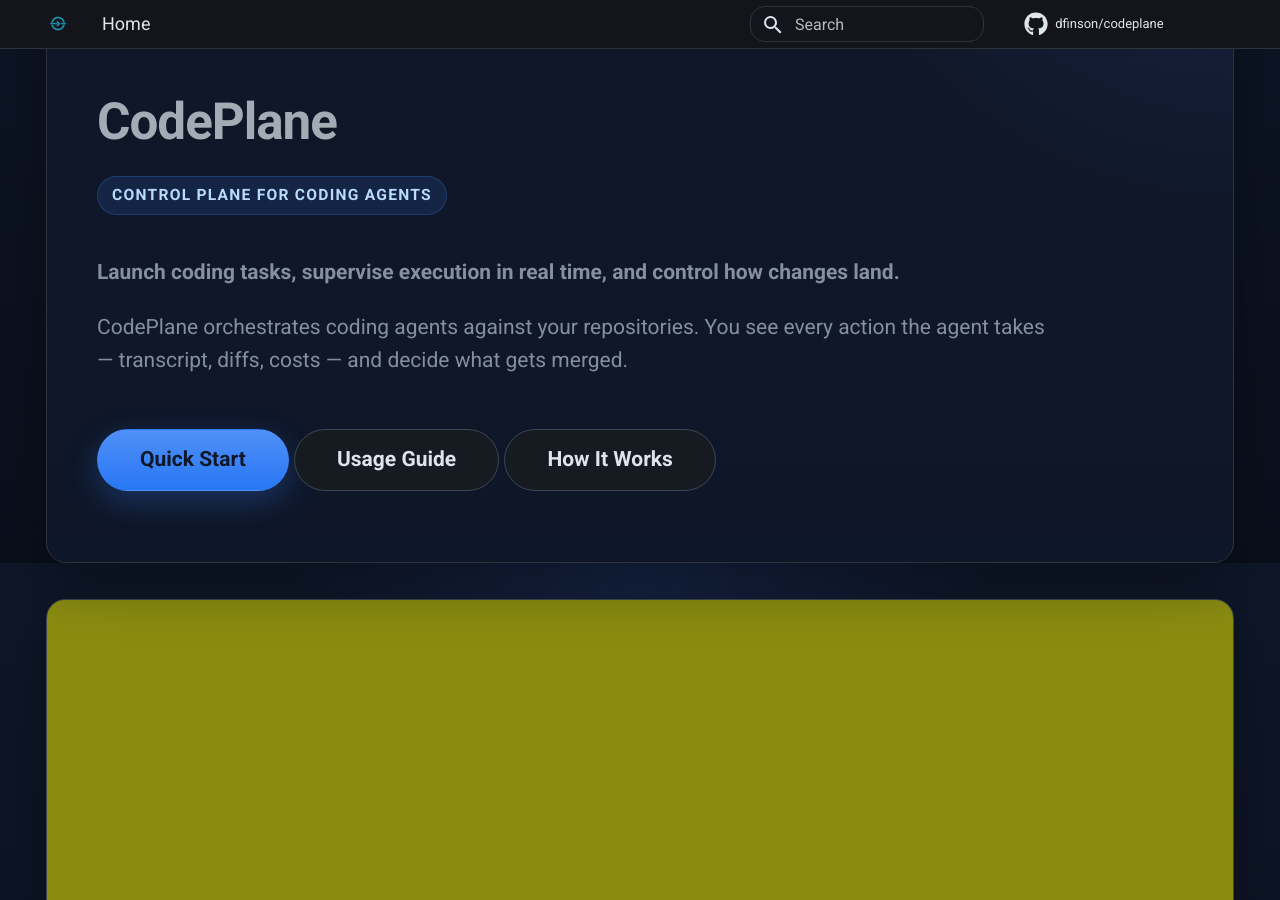
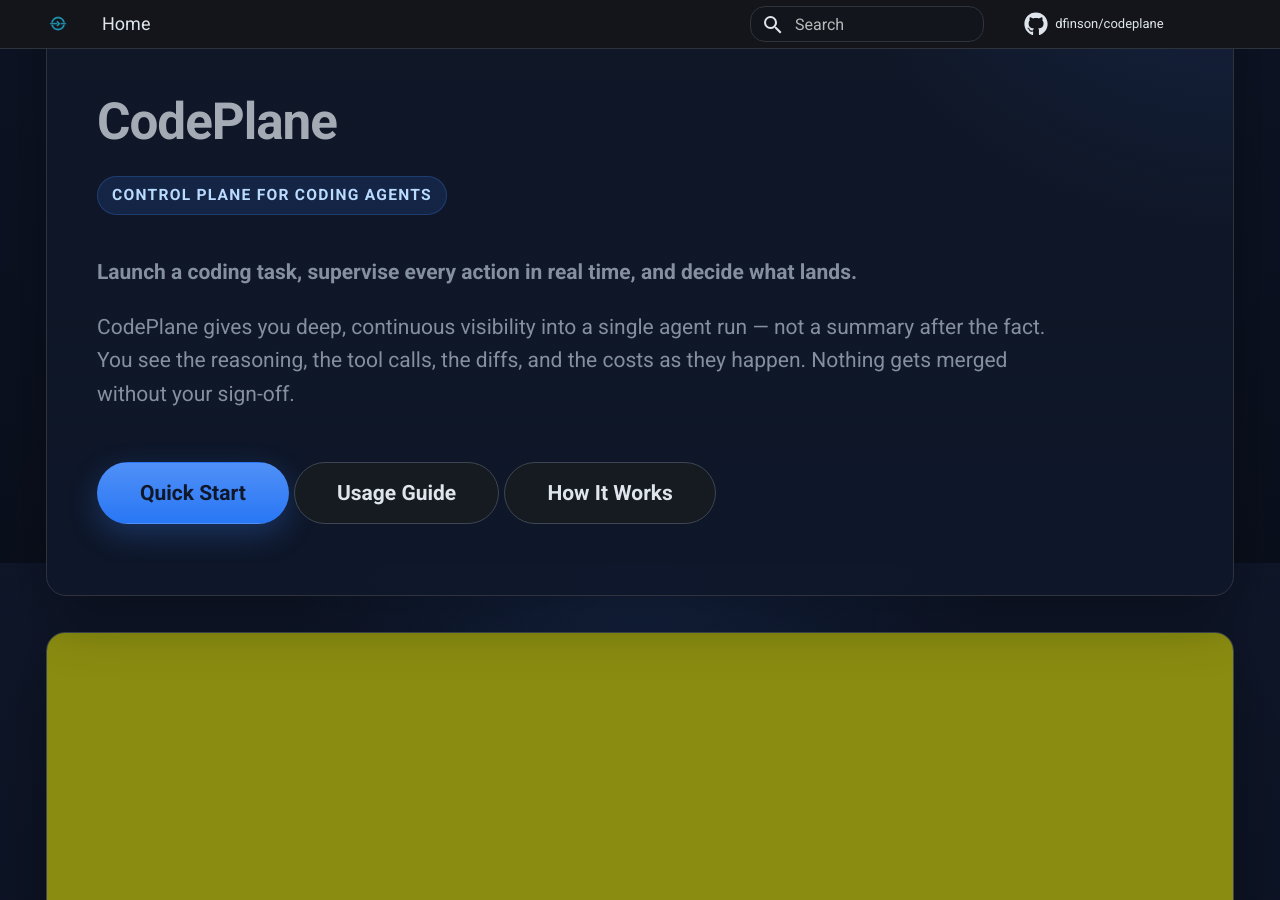
Before and after one commit to dfinson/agent-tower, an MkDocs documentation site: the page built from docs/index.md, in a window 1280 px wide and 900 px high, scrolled down 337 px. Built offline with MkDocs 1.6.1 and Material for MkDocs 9.7.7, drawn with Linux system fonts in a browser that asks for light colours; comment, search, counter and statistics services are not loaded; some of the changed text lies outside the part shown.

Commit message:
docs: sharpen positioning — headless, single-task depth, walk-away workflow

```diff
--- a/docs/index.md
+++ b/docs/index.md
@@ -14,9 +14,9 @@ hide:
 
 <span class="eyebrow">Control plane for coding agents</span>
 
-**Launch coding tasks, supervise execution in real time, and control how changes land.**
+**Launch a coding task, supervise every action in real time, and decide what lands.**
 
-CodePlane orchestrates coding agents against your repositories. You see every action the agent takes — transcript, diffs, costs — and decide what gets merged.
+CodePlane gives you deep, continuous visibility into a single agent run — not a summary after the fact. You see the reasoning, the tool calls, the diffs, and the costs as they happen. Nothing gets merged without your sign-off.
 
 <div class="hero-actions" markdown>
 [Quick Start](quick-start.md){ .md-button .md-button--primary }
@@ -70,8 +70,8 @@ Launch jobs with a prompt and model selection. Each job runs in its own Git work
 </div>
 
 <div class="feature-card" markdown>
-### :material-cellphone-link: Remote & Mobile
-Run the agent on your workstation, control it from your phone. Fully responsive UI with Dev Tunnels or Cloudflare Tunnels — approve actions, monitor jobs, and send messages from anywhere.
+### :material-cellphone-link: Headless & Remote
+No editor required. CodePlane runs as a standalone server — kick off a task, close your laptop, and pick it up from your phone. Approve actions, review diffs, and send messages from any browser via Dev Tunnels or Cloudflare Tunnels.
 </div>
 
 <div class="feature-card" markdown>
```
Also changed, not shown: README.md (+4 -4 lines), docs/architecture.md (+2 -1 lines), docs/quick-start.md (+1 -1 lines).
